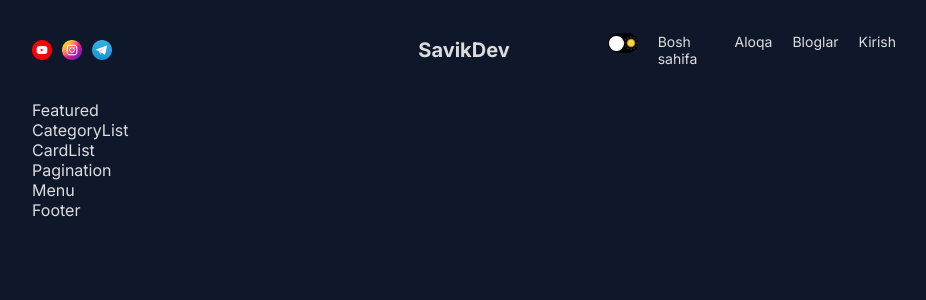
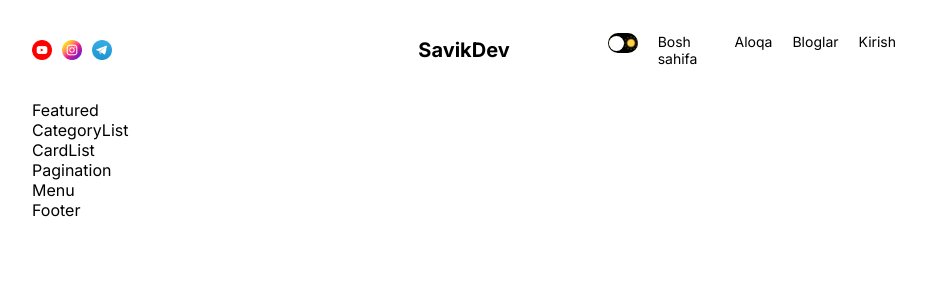
Before and after one commit to savikdeveloper/food_recipe_blog, a Next.js app: page / in a window 1280 px wide. Shown: the top 300 px of the page, without its empty margins (176-1102 px from the left). Built offline with nearby package versions, Linux system fonts and the light colour scheme.

Commit message:
edited global css

```diff
--- a/src/app/globals.css
+++ b/src/app/globals.css
@@ -17,7 +17,7 @@ a{
   color: inherit;
   text-decoration: none;
 }
-.light{
+.dark{
   --bg: #0f172a;
   --textColor: #ddd;
   --softBg: #1f273a;
```
